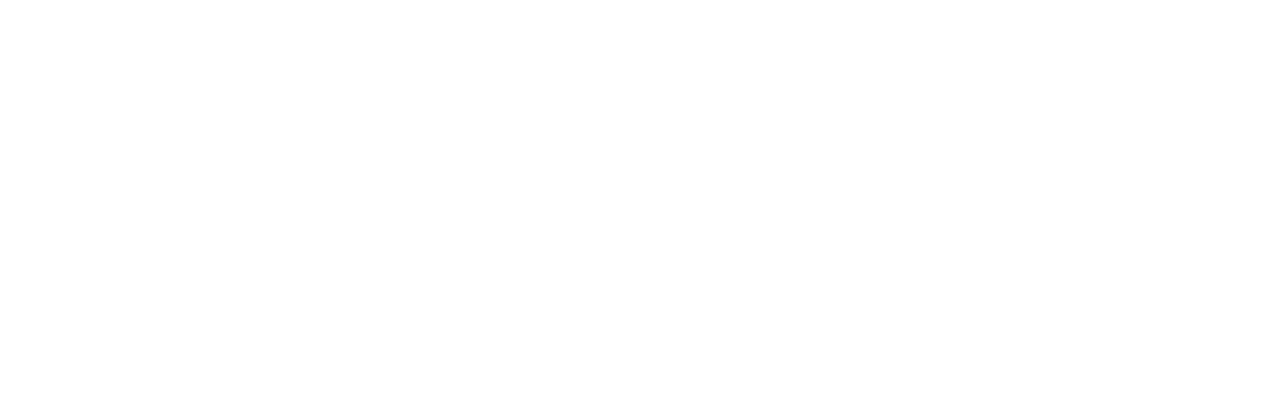
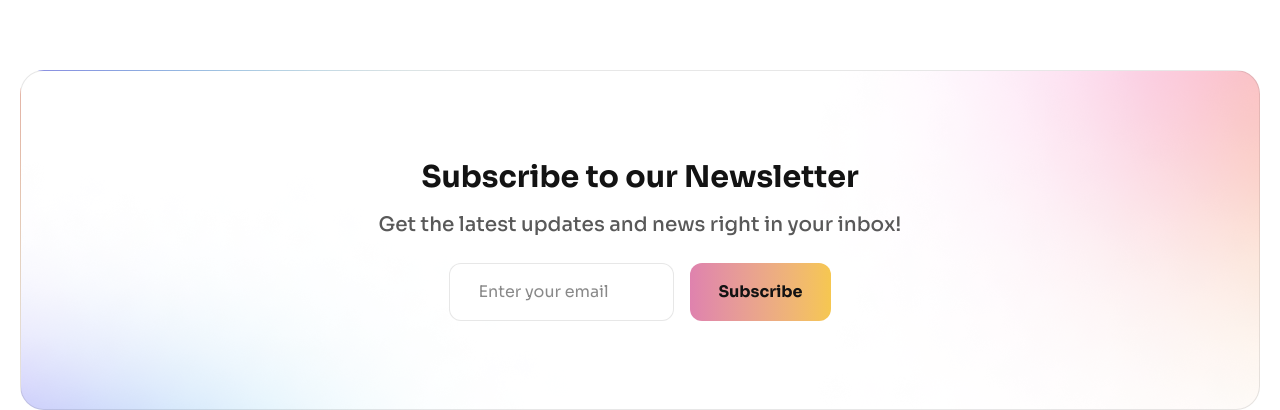
Before and after one commit to alfu-git/m-35-bpl-dream-11, a React (Vite) app: page / in a window 1280 px wide. Shown: the part 4251-4661 px from the top of the page. Before the commit the page ends 4221 px from the top, so only its background shows below. Built offline with nearby package versions, Linux system fonts and the light colour scheme.

Commit message:
subscribe component done

```diff
--- a/src/App.jsx
+++ b/src/App.jsx
@@ -4,6 +4,7 @@
 import Banner from "./Components/Banner/Banner";
 import NavBar from "./Components/NavBar/NavBar";
 import Players from "./Components/Players/Players";
+import Subscribe from "./Components/Subscribe/Subscribe";
 
 const fetchPlayers = async () => {
   const res = await fetch("/PlayersData.json");
@@ -27,7 +28,7 @@
           <Banner />
         </section>
 
-        <section className="container mx-auto px-5">
+        <section className="mb-25 container mx-auto px-5">
           <Suspense
             fallback={
               <div className="mt-20 flex justify-center">
@@ -38,6 +39,10 @@
             <Players playersPromise={playersPromise} dollar={dollar} setDollar={setDollar} />
           </Suspense>
         </section>
+
+        <section className="container mx-auto px-5">
+          <Subscribe />
+        </section>
       </main>
 
       <ToastContainer />
--- a/src/Components/Banner/Banner.jsx
+++ b/src/Components/Banner/Banner.jsx
@@ -9,7 +9,7 @@
         backgroundColor: "#131313",
         backgroundImage: `url(${BannerBg})`,
       }}
-      className="px-2 sm:px-0 md:px-10 lg:px-3 xl:px-0 py-16  bg-cover bg-no-repeat rounded-3xl"
+      className="px-2 sm:px-0 md:px-10 lg:px-3 xl:px-0 py-16 bg-cover bg-no-repeat rounded-3xl"
     >
       <div className="flex flex-col items-center">
         <div className="mb-6">
--- /dev/null
+++ b/src/Components/Subscribe/Subscribe.jsx
@@ -0,0 +1,36 @@
+import React from 'react';
+import BgShadow from '../../assets/bg-shadow.png';
+
+const Subscribe = () => {
+  return (
+    <div>
+      <div
+        style={{
+          background: "#ffffff",
+          backgroundImage: `url(${BgShadow})`
+        }}
+        className='py-22 px-5 border border-[#131313]/10 rounded-3xl bg-no-repeat bg-cover flex justify-center items-center'
+      >
+        <div className='text-center'>
+          <h2 className='mb-4 text-3xl font-bold'>Subscribe to our Newsletter</h2>
+          <p className='mb-6 text-xl font-medium opacity-70'>Get the latest updates and news right in your inbox!</p>
+          <form className='flex gap-4 flex-col sm:flex-row justify-center'>
+            <input
+              type="email"
+              placeholder='Enter your email'
+              className='inline-block py-4 pl-7 bg-base-100 border border-[#131313]/10 rounded-xl'
+            />
+            <button
+              type="submit"
+              className='inline-block py-4 px-7 bg-linear-to-r from-[#DF82AE] to-[#F6C750] rounded-xl font-bold cursor-pointer'
+            >
+              Subscribe
+            </button>
+          </form>
+        </div>
+      </div>
+    </div>
+  );
+};
+
+export default Subscribe;
```
